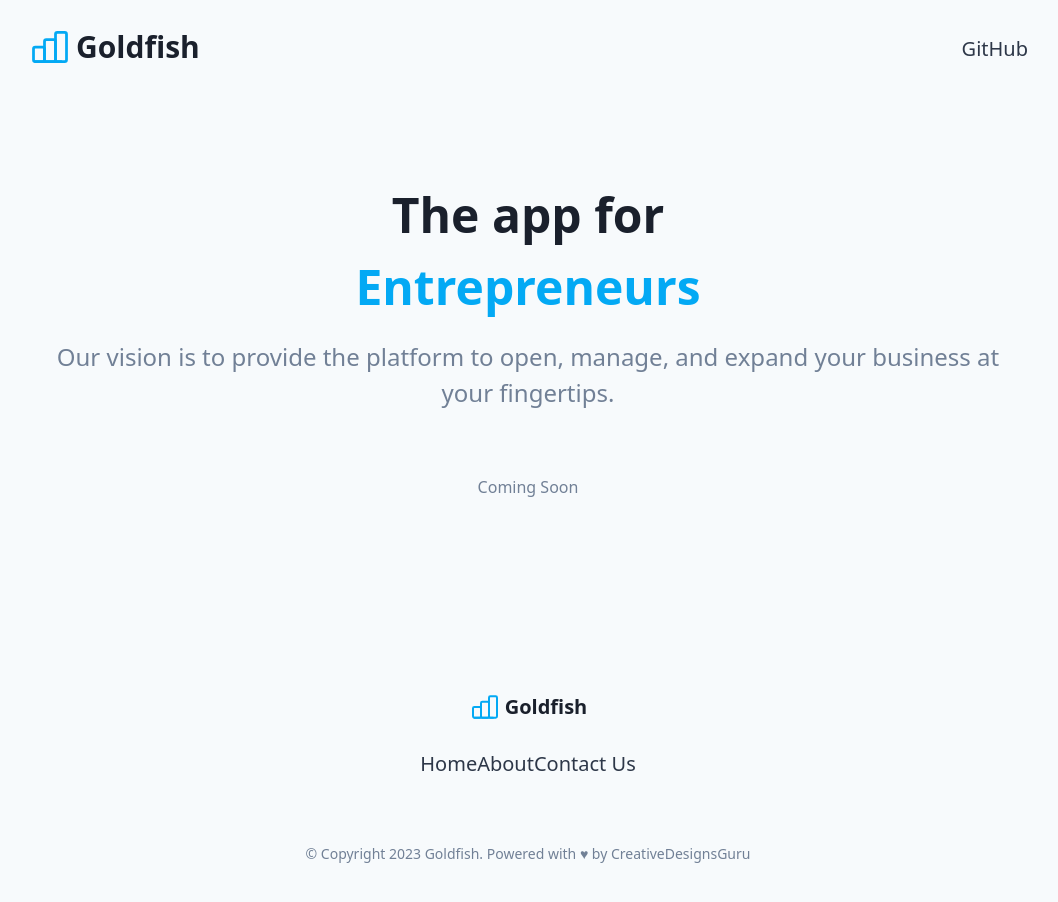
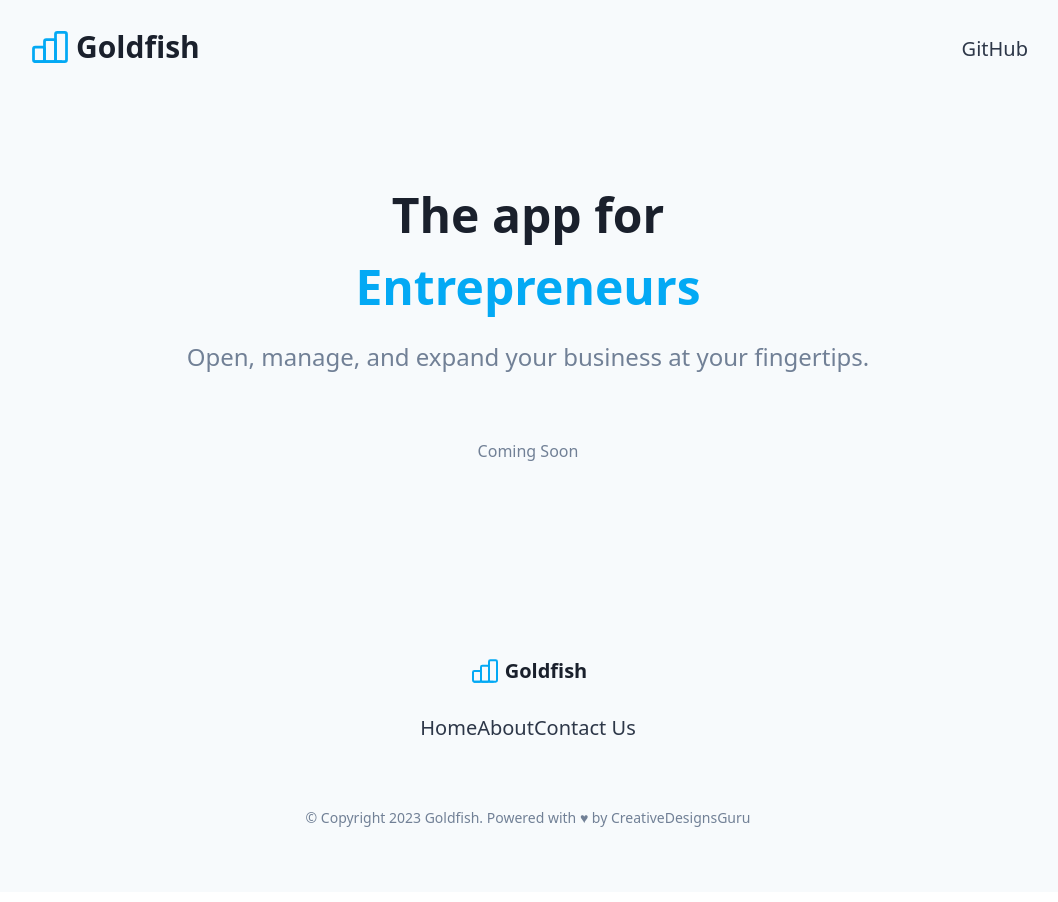
Before and after one commit to gsleh123/goldfish, a Next.js app: page / in a window 1280 px wide. Shown: the top 902 px of the page, without its empty margins (112-1170 px from the left). Built offline with nearby package versions, Linux system fonts and the light colour scheme.

Commit message:
fixing vision text

```diff
--- a/src/templates/Hero.tsx
+++ b/src/templates/Hero.tsx
@@ -27,7 +27,7 @@ const Hero = () => (
             <span className="text-primary-500">Entrepreneurs</span>
           </>
         }
-        description="Our vision is to provide the platform to open, manage, and expand your business at your fingertips."
+        description="Open, manage, and expand your business at your fingertips."
         button={
           <Link href="/">
             <a>
```
